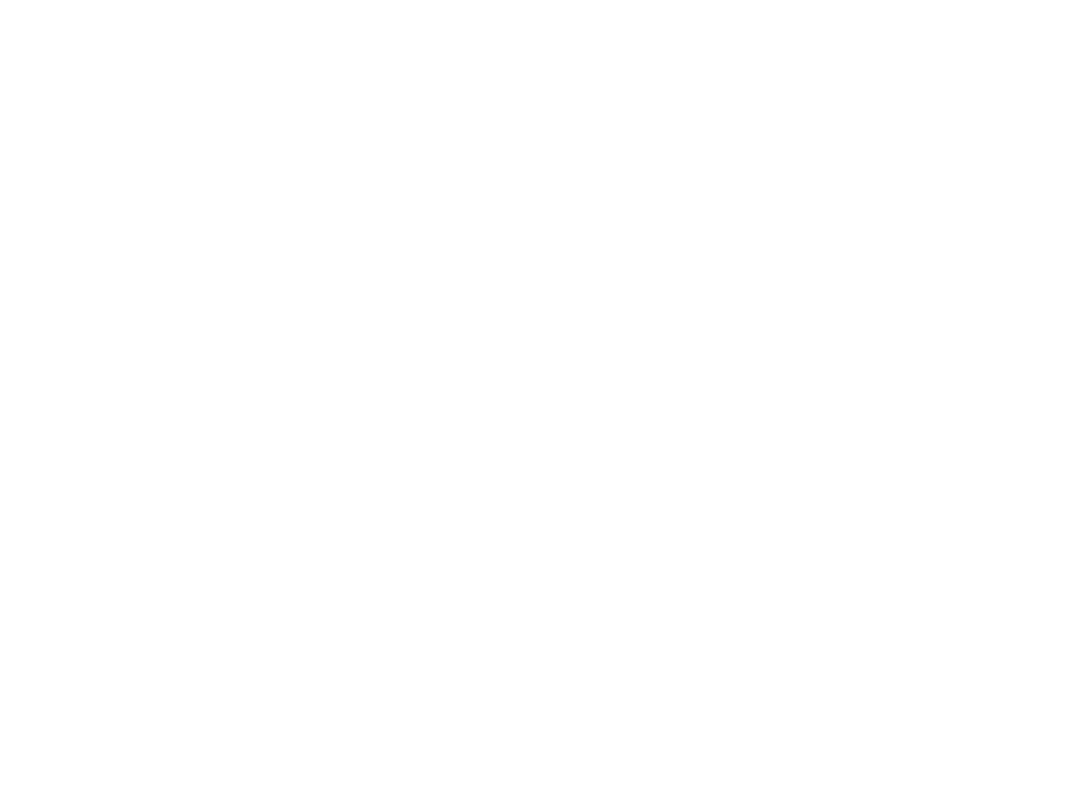
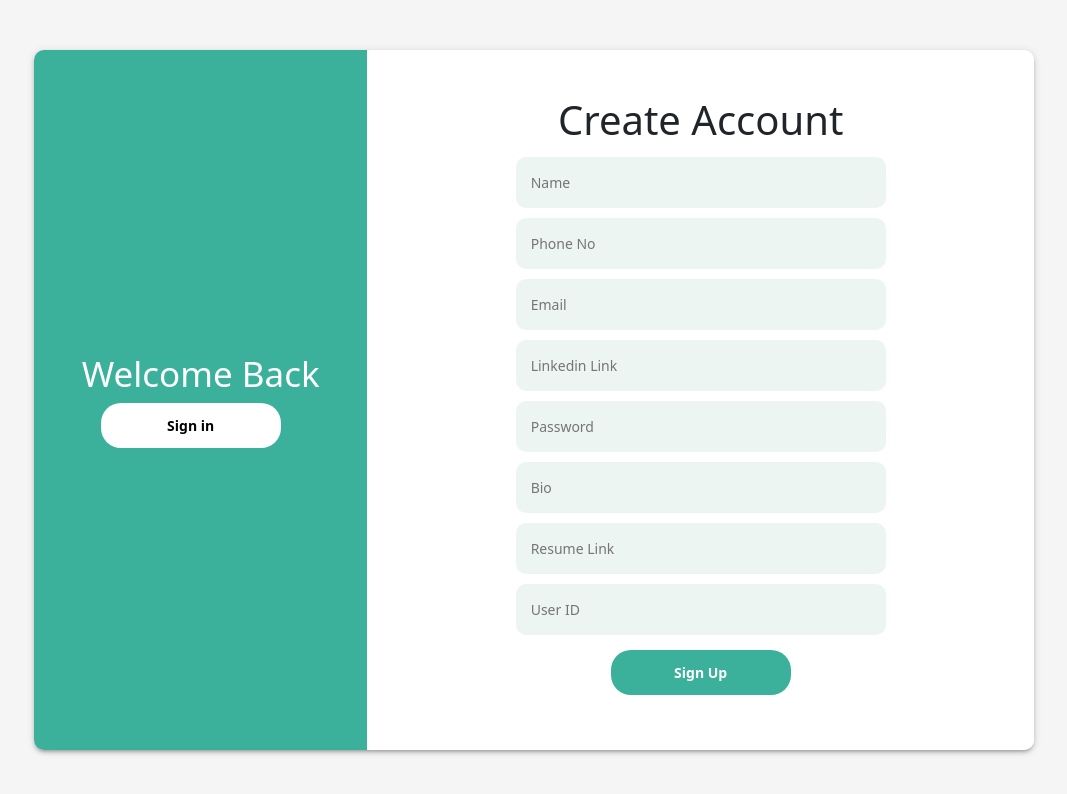
Before and after one commit to anujgoyal728/iot_project_client, a React (Create React App) app: page /iot_project_client/signup in a window 1280 px wide. Before the commit this address had no page. Shown: the top 794 px of the page, without its empty margins (106-1173 px from the left). Built offline with nearby package versions, Linux system fonts and the light colour scheme; the HTML template or start-up script is replaced by a standard one.

Commit message:
Added repo name

```diff
--- a/src/App.js
+++ b/src/App.js
@@ -9,11 +9,11 @@
 
 	return (
 		<Routes>
-			{user && <Route path="/" exact element={<Main />} />}
-			<Route path="/signup" exact element={<Signup />} />
-			<Route path="/login" exact element={<Login />} />
-			<Route path="/" element={<Navigate replace to="/login" />} />
-			<Route path="/connections" exact element={<Connection />}/>
+			{user && <Route path="/iot_project_client/" exact element={<Main />} />}
+			<Route path="/iot_project_client/signup" exact element={<Signup />} />
+			<Route path="/iot_project_client/login" exact element={<Login />} />
+			<Route path="/iot_project_client/" element={<Navigate replace to="/iot_project_client/login" />} />
+			<Route path="/iot_project_client/connections" exact element={<Connection />}/>
 		</Routes>
 	);
 }
--- a/src/components/Login/index.jsx
+++ b/src/components/Login/index.jsx
@@ -17,7 +17,7 @@
 			const url = "https://iot-project-server.onrender.com/api/auth";
 			const { data: res } = await axios.post(url, data);
 			localStorage.setItem("token", res.data);
-			window.location = "/";
+			window.location = "/iot_project_client/";
 		} catch (error) {
 			if (
 				error.response &&
@@ -61,7 +61,7 @@
 				</div>
 				<div className="right">
 					<h1>New Here ?</h1>
-					<Link to="/signup">
+					<Link to="/iot_project_client/signup">
 						<button type="button" className="white_btn">
 							Sign Up
 						</button>
--- a/src/components/Main/index.jsx
+++ b/src/components/Main/index.jsx
@@ -78,7 +78,7 @@
 					<hr/>
 					<Row>
 						<Col sm={4} className="row_title">My Connections:</Col>
-						<Col sm={8}><Link to={'/connections'}>Click Here to see people you interacted with.</Link></Col>
+						<Col sm={8}><Link to={'/iot_project_client/connections'}>Click Here to see people you interacted with.</Link></Col>
 					</Row>
 					<hr/>
 				</Container>
--- a/src/components/Signup/index.jsx
+++ b/src/components/Signup/index.jsx
@@ -44,7 +44,7 @@
 			<div className="signup_form_container">
 				<div className="left_signup">
 					<h1>Welcome Back</h1>
-					<Link to="/login">
+					<Link to="/iot_project_client/login">
 						<button type="button" className="white_btn">
 							Sign in
 						</button>
```
